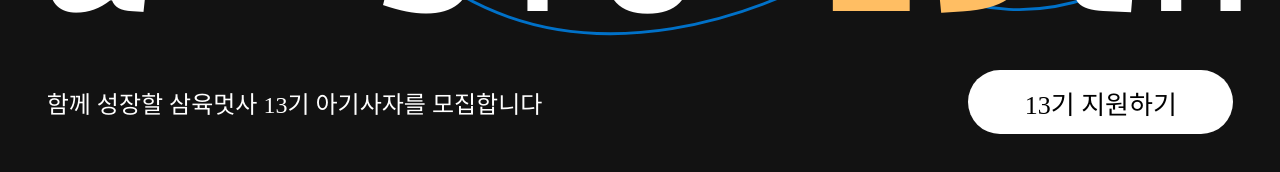
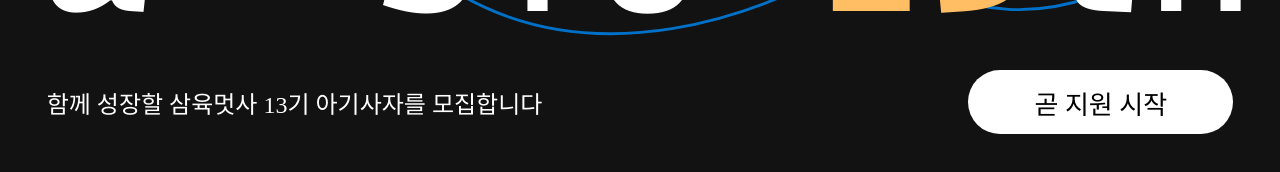
Before and after one commit to LikelionSYU13th-Recruit-Front/Recruit_React, a React (Vite) app: page / in a window 1280 px wide. Shown: the part 608-780 px from the top of the page. Built offline with nearby package versions, Linux system fonts and the light colour scheme; a web font is replaced by a local one.

Commit message:
메인화면에도 추가 완료

```diff
--- a/src/Components/RecruitMain.jsx
+++ b/src/Components/RecruitMain.jsx
@@ -37,6 +37,13 @@ function RecruitMain() {
     navigate('/Join');
   }
 
+  const handleCantJoin = () => {
+    alert("모집기한이 아닙니다.")
+  }
+
+  const [isRecruiting, setIsRecruiting] = useState(false);
+  const [isBeforeRecruit, setIsBeforeRecruit] = useState(false);
+
   useEffect(() => {
     let i = 0;
     const interval = setInterval(() => {
@@ -50,6 +57,16 @@ function RecruitMain() {
 
     return () => clearInterval(interval);
   }, []);
+
+  useEffect(() => {
+    const now = new Date();
+    const startDate = new Date('2025-02-27T00:00:00');
+    const endDate = new Date('2025-03-12T18:00:00');
+
+    setIsRecruiting(now >= startDate && now <= endDate);
+    setIsBeforeRecruit(now < startDate);
+  }, []);
+
   return (
     <div className="RecuritMain-Main">
       <div className="RecuritMain-Main-Title">
@@ -66,7 +83,9 @@ function RecruitMain() {
       </div>
       <div className="RecuritMain-Main-SubTitle">
         <div className="RecuritMain-Main-SubTitle-RecruitIntro">함께 성장할 삼육멋사 13기 아기사자를 모집합니다</div>
-        <div className="RecuritMain-Main-SubTitle-ApplyBtn" onClick={handleJoin}>13기 지원하기</div>
+        <div className="RecuritMain-Main-SubTitle-ApplyBtn" onClick={isRecruiting ? handleJoin : handleCantJoin}>
+          {isBeforeRecruit ? '곧 지원 시작' : isRecruiting ? '13기 지원하기' : '13기 모집 마감'}
+        </div>
       </div>
     </div>
   );
--- a/src/ComponentsMobile/RecruitMain-Mobile.jsx
+++ b/src/ComponentsMobile/RecruitMain-Mobile.jsx
@@ -45,9 +45,26 @@ function RecruitMainMobile() {
     return () => clearInterval(interval);
   }, []);
 
+
+  const [isRecruiting, setIsRecruiting] = useState(false);
+  const [isBeforeRecruit, setIsBeforeRecruit] = useState(false);
+
+  useEffect(() => {
+    const now = new Date();
+    const startDate = new Date('2025-02-27T00:00:00');
+    const endDate = new Date('2025-03-12T18:00:00');
+
+    setIsRecruiting(now >= startDate && now <= endDate);
+    setIsBeforeRecruit(now < startDate);
+  }, []);
+
   const navigate = useNavigate();
   const handleJoin = () => {
     navigate('/Join');
+  }
+
+  const handleCantJoin = () => {
+    alert("모집기한이 아닙니다.")
   }
 
   return (
@@ -67,7 +84,9 @@ function RecruitMainMobile() {
       </div>
       <div className="RecuritMain-Main-SubTitle-Mobile">
         <div className="RecuritMain-Main-SubTitle-RecruitIntro-Mobile">함께 성장할<br /> 삼육멋사 13기 아기사자를 모집합니다</div>
-        <div className="RecuritMain-Main-SubTitle-ApplyBtn-Mobile" onClick={handleJoin}>13기 지원하기</div>
+        <div className="RecuritMain-Main-SubTitle-ApplyBtn-Mobile" onClick={isRecruiting ? handleJoin : handleCantJoin}>
+        {isBeforeRecruit ? '곧 지원 시작' : isRecruiting ? '13기 지원하기' : '13기 모집 마감'}
+        </div>
       </div>
     </div>
   );
```
